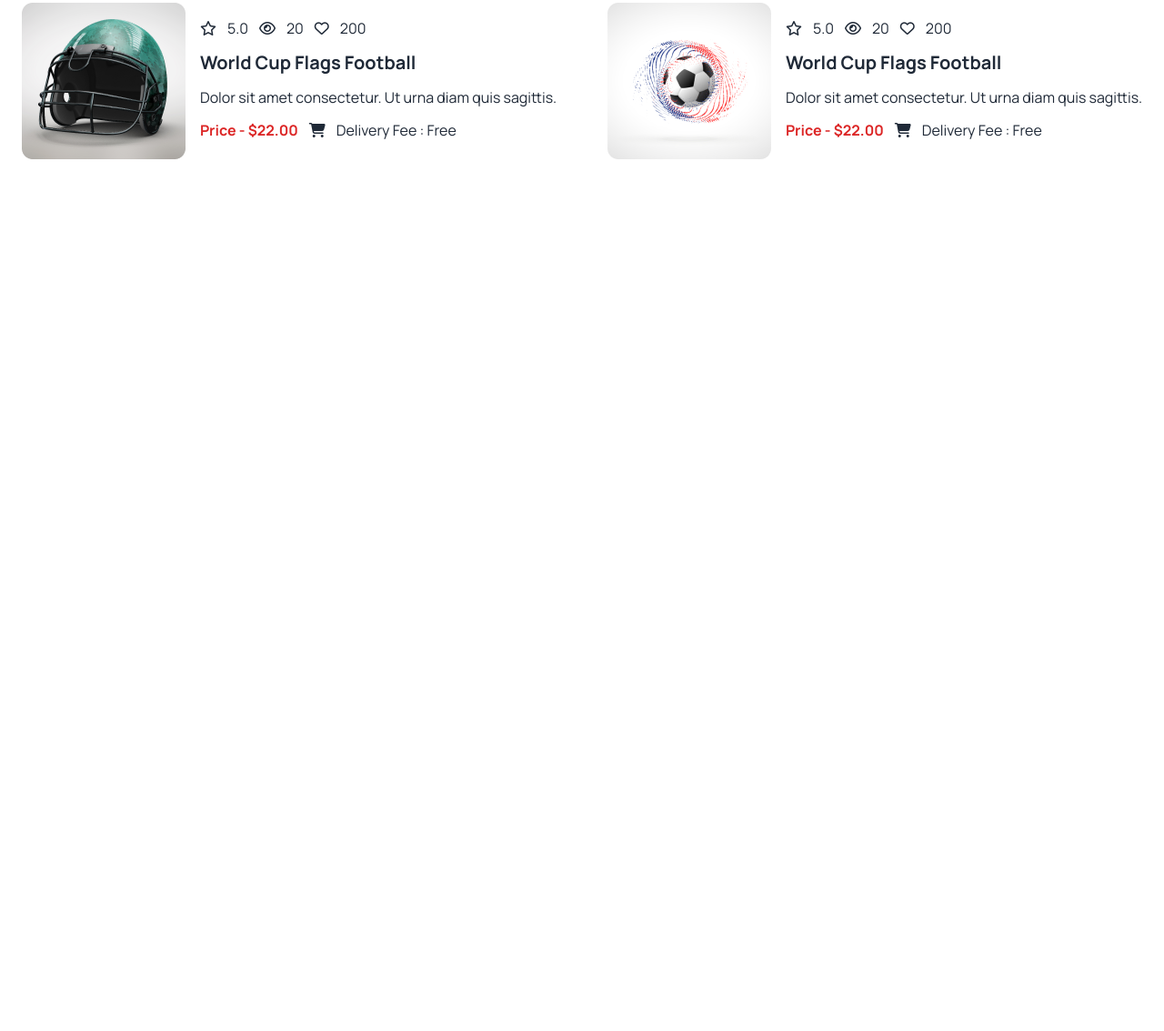
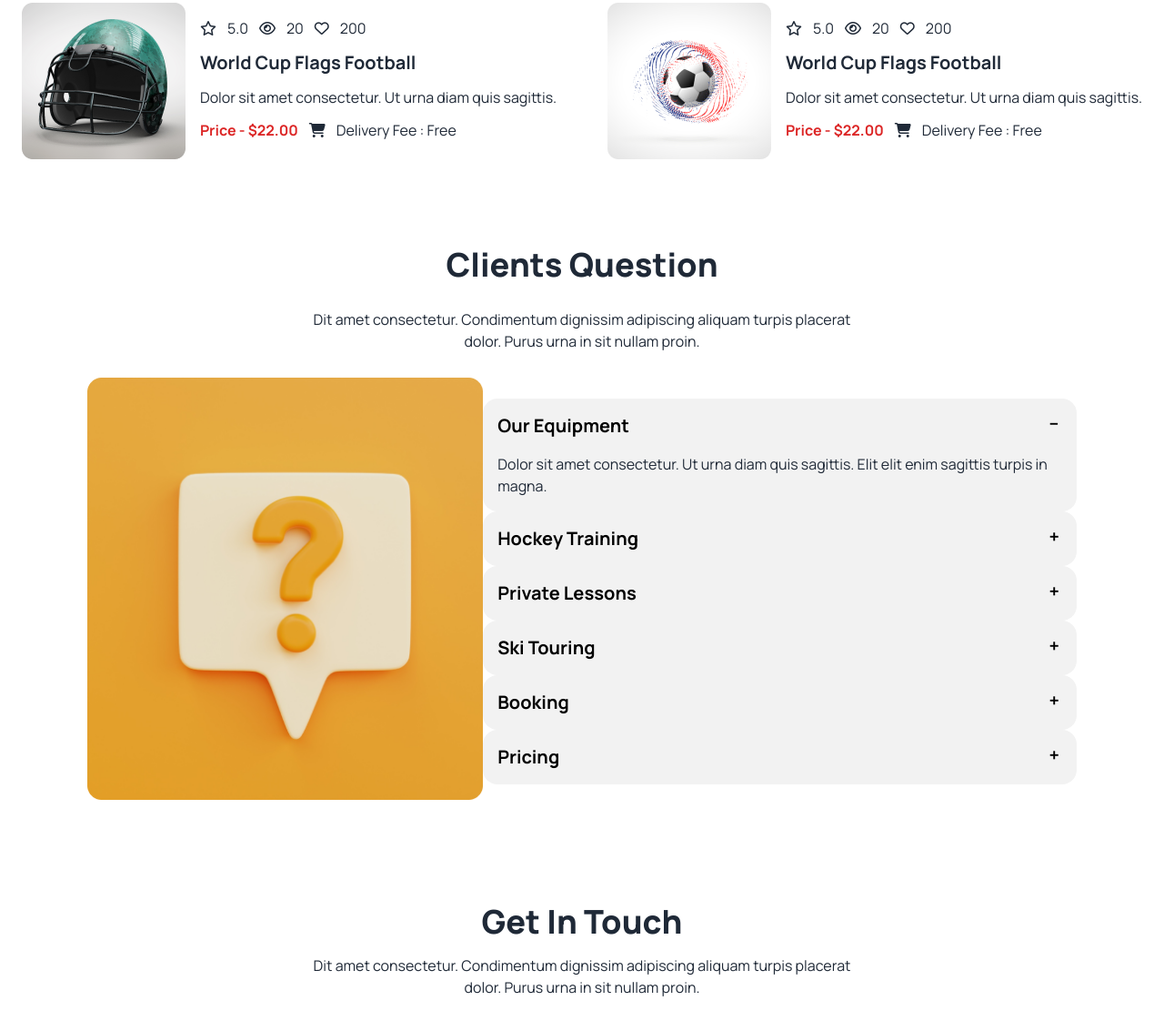
Before and after one commit to abrar-rahman/B9-A3-Self, a plain HTML site: page index.html in a window 1280 px wide. Shown: the part 3615-4748 px from the top of the page at 91% size. Before the commit the page ends 3938 px from the top, so only its background shows below. Drawn offline with nearby package versions, Linux system fonts and the light colour scheme.

Commit message:
accordion-section-completed

```diff
--- a/index.html
+++ b/index.html
@@ -652,12 +652,93 @@
 
     <!-- Clients-section -->
 
-    <section class="container mx-auto p-5 my-28 lg:my-11">
+    <section class="container mx-auto p-8 my-28 lg:my-11">
+
+      <!-- Section-header -->
+      <div class="text-center space-y-7 px-4 mb-7">
+        <h1 class="font-extrabold text-4xl">Clients Question</h1>
+        <p>Dit amet consectetur. Condimentum dignissim adipiscing aliquam turpis placerat <br> dolor. Purus urna in sit
+          nullam proin.</p>
+
+
+
+
+      </div>
+
+      <div class="flex flex-wrap items-center px-6 lg:px-16">
+
+        <!-- img-container -->
+        <div class="lg:w-[40%] h-[470px]">
+          <img src="Images/11.png" alt="">
+        </div>
+
+        <!-- Accordion-container -->
+        <div class="lg:w-[60%]">
+          <div class="collapse collapse-plus bg-base-200">
+            <input type="radio" name="my-accordion-3" checked="checked" />
+            <div class="collapse-title text-xl text-black font-bold">
+              Our Equipment
+            </div>
+            <div class="collapse-content">
+              <p>Dolor sit amet consectetur. Ut urna diam quis sagittis. Elit elit enim sagittis turpis in magna.</p>
+            </div>
+          </div>
+          <div class="collapse collapse-plus bg-base-200">
+            <input type="radio" name="my-accordion-3" />
+            <div class="collapse-title text-xl  text-black font-bold">
+              Hockey Training
+            </div>
+            <div class="collapse-content">
+              <p>Dolor sit amet consectetur. Ut urna diam quis sagittis. Elit elit enim sagittis turpis in magna.</p>
+            </div>
+          </div>
+          <div class="collapse collapse-plus bg-base-200">
+            <input type="radio" name="my-accordion-3" />
+            <div class="collapse-title text-xl text-black font-bold">
+              Private Lessons
+            </div>
+            <div class="collapse-content">
+              <p>Dolor sit amet consectetur. Ut urna diam quis sagittis. Elit elit enim sagittis turpis in magna.</p>
+            </div>
+          </div>
+          <div class="collapse collapse-plus bg-base-200">
+            <input type="radio" name="my-accordion-3" />
+            <div class="collapse-title text-xl  text-black font-bold">
+              Ski Touring
+            </div>
+            <div class="collapse-content">
+              <p>Dolor sit amet consectetur. Ut urna diam quis sagittis. Elit elit enim sagittis turpis in magna.</p>
+            </div>
+          </div>
+          <div class="collapse collapse-plus bg-base-200">
+            <input type="radio" name="my-accordion-3" />
+            <div class="collapse-title text-xl  text-black font-bold">
+              Booking
+            </div>
+            <div class="collapse-content">
+              <p>Dolor sit amet consectetur. Ut urna diam quis sagittis. Elit elit enim sagittis turpis in magna.</p>
+            </div>
+          </div>
+          <div class="collapse collapse-plus bg-base-200">
+            <input type="radio" name="my-accordion-3" />
+            <div class="collapse-title text-xl  text-black font-bold">
+              Pricing
+            </div>
+            <div class="collapse-content">
+              <p>Dolor sit amet consectetur. Ut urna diam quis sagittis. Elit elit enim sagittis turpis in magna.</p>
+            </div>
+          </div>
 
 
 
 
 
+        </div>
+
+
+
+
+      </div>
 
 
 
@@ -666,9 +747,29 @@
     </section>
 
 
+    <!-- Get-IN-Touch-Section -->
+
+    <Section class="container mx-auto p-8 my-28 lg:my-11">
+
+      <!-- Section-header -->
+      <div class="text-center space-y-4">
+        <h1 class="text-4xl font-extrabold">
+          Get In Touch
+        </h1>
+        <p>
+          Dit amet consectetur. Condimentum dignissim adipiscing aliquam turpis placerat <br> dolor. Purus urna in sit
+          nullam
+          proin.
+        </p>
+
+      </div>
 
 
 
+
+
+
+    </Section>
 
 
 
```
